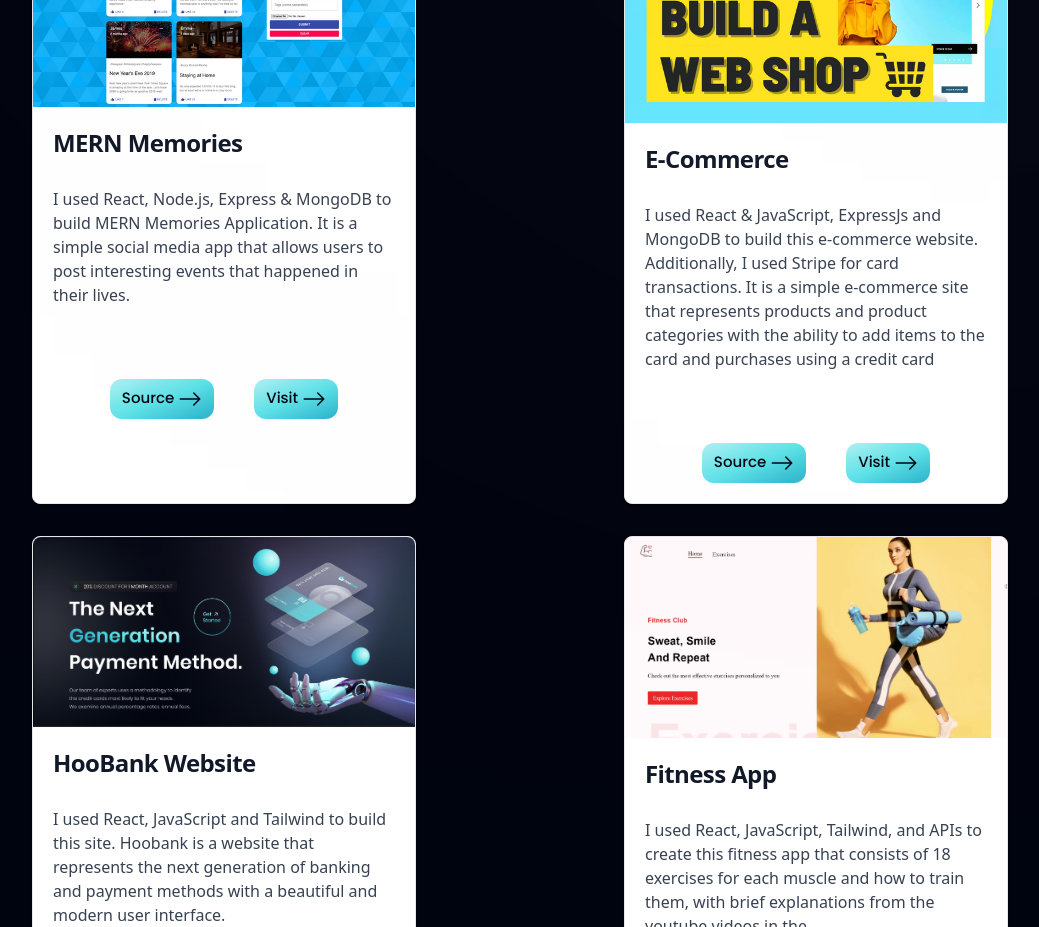
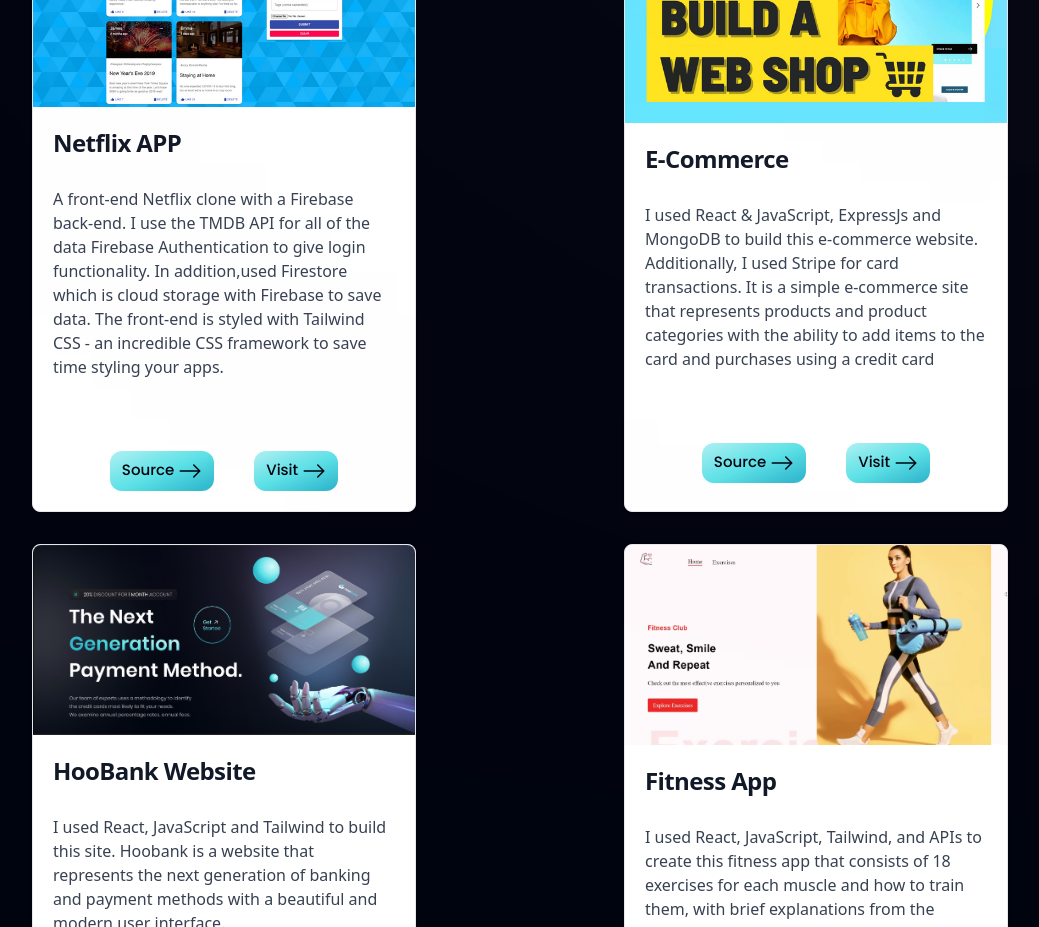
Before and after one commit to mhmddorgham/portfolio_app, a React (Create React App) app: page / in a window 1280 px wide. Shown: the part 800-1727 px from the top of the page, without its empty margins (32-1071 px from the left). Built offline with nearby package versions, Linux system fonts and the light colour scheme.

Commit message:
Edit projectlists

```diff
--- a/src/constants/constants.js
+++ b/src/constants/constants.js
@@ -1,11 +1,11 @@
 
 export const projectsList = [
   {
-    title: 'MERN Memories',
-    description: "I used React, Node.js, Express & MongoDB to build MERN Memories Application. It is a simple social media app that allows users to post interesting events that happened in their lives.",
+    title: 'Netflix APP',
+    description: " A front-end Netflix clone with a Firebase back-end. I use the TMDB API for all of the data Firebase Authentication to give login functionality. In addition,used Firestore which is cloud storage with Firebase to save data. The front-end is styled with Tailwind CSS - an incredible CSS framework to save time styling your apps.",
     image: '/images/1.png',
     source: 'https://github.com/mhmddorgham',
-    visit: 'https://github.com/mhmddorgham',
+    visit: 'https://netflix-app-5d9ab.web.app/',
     id: 0,
   },
   {
```
